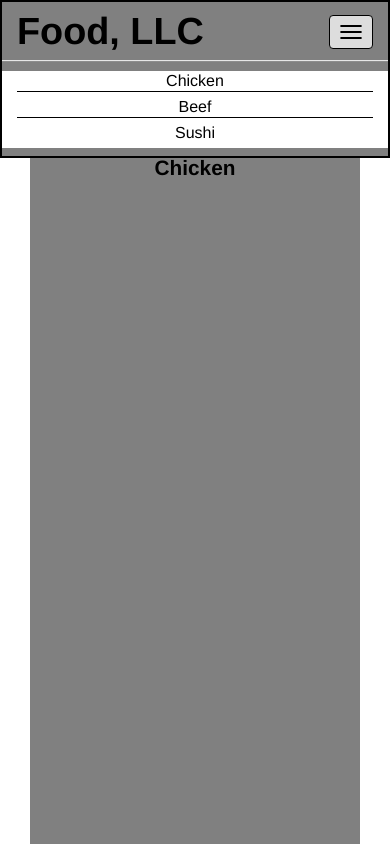
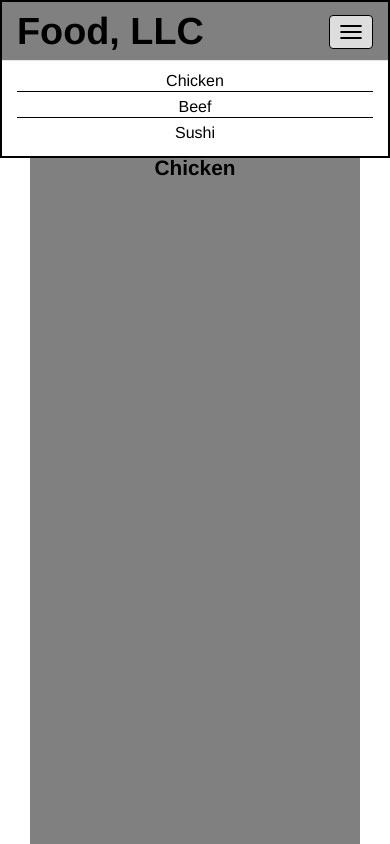
Before and after one commit to stearruda/coursera, a plain HTML site: page mod3_solution/index.html in a window 390 px wide. Both pictures are taken after a click on the button "Toggle navigation". Shown: the top 844 px of the page. Drawn offline with Linux system fonts and the light colour scheme.

Commit message:
Mod3 Solution Finished

```diff
--- a/mod3_solution/css/styles.css
+++ b/mod3_solution/css/styles.css
@@ -1,6 +1,6 @@
 body {
 	font-size: 16px;
-	padding-top: 50px;
+	margin-top: 50px;
 }
 
 /** HEADER **/
@@ -88,3 +88,9 @@ h3 {
 	margin-left: 30px;
 }
 /** END CONTENT **/
+
+@media (max-width: 767px) {
+	.navbar-default .navbar-collapse, .navbar-default .navbar-form{
+		background-color: white;
+	}
+}
```
